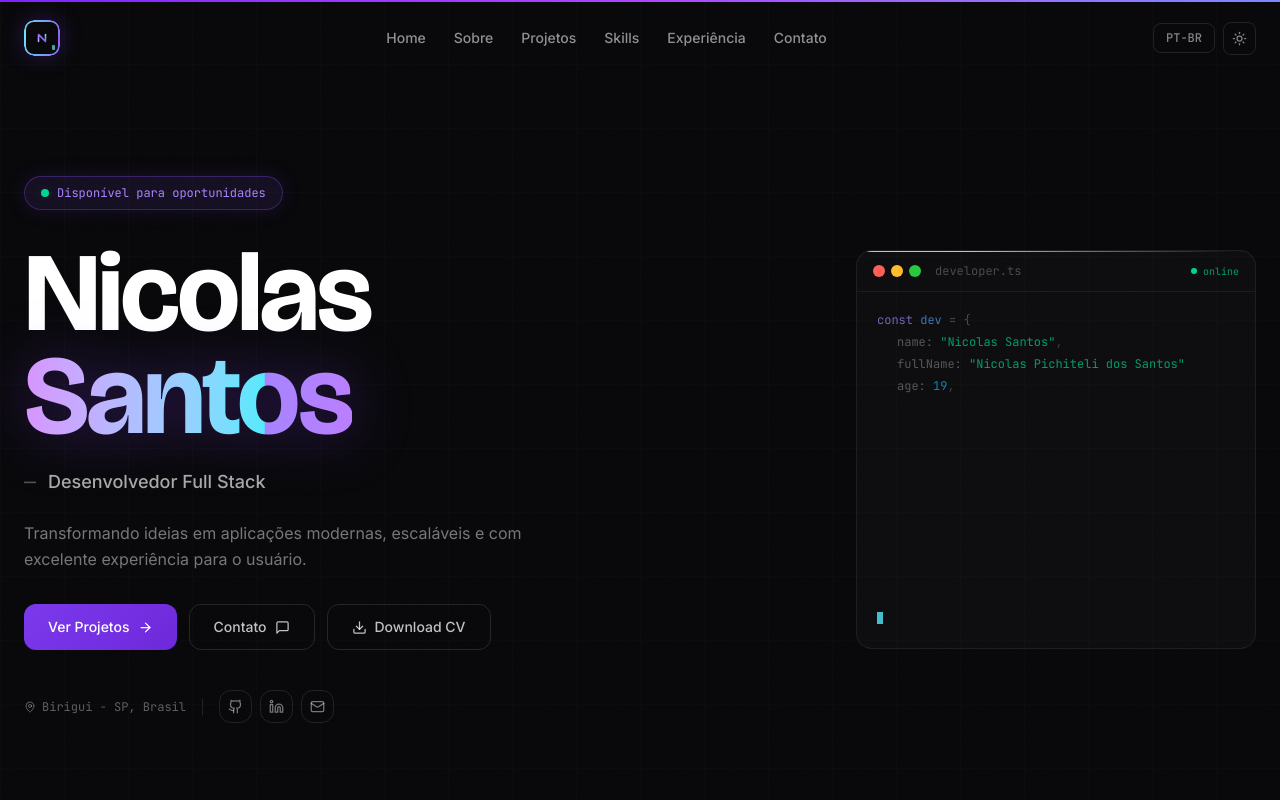
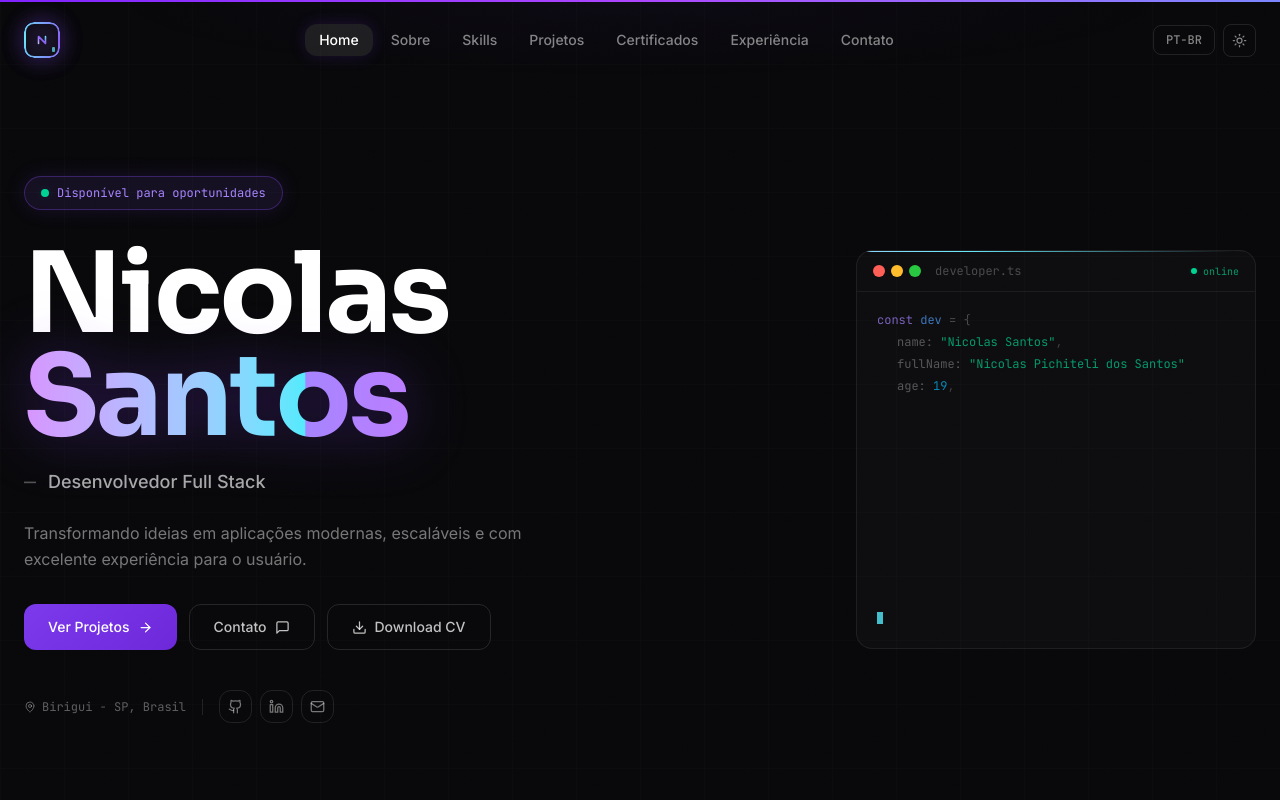
Before and after one commit to nicolasdosantos/PortifolioDev, a React (Vite) app: page / in a window 1280 px wide. Shown: the top 800 px of the page. Built offline with nearby package versions, Linux system fonts and the light colour scheme.

Commit message:
Animações upload

```diff
--- a/src/app/components/common/GlobalStyles.tsx
+++ b/src/app/components/common/GlobalStyles.tsx
@@ -23,7 +23,7 @@ export function GlobalStyles() {
       ::-webkit-scrollbar-thumb { background: linear-gradient(180deg, #C4B5FD, #67E8F9); border-radius: 3px; }
       ::-webkit-scrollbar-thumb:hover { background: linear-gradient(180deg, #DDD6FE, #A5F3FC); }
 
-      .font-display { font-family: 'Bricolage Grotesque', sans-serif; }
+      .font-display { font-family: 'Sora', sans-serif; }
       .font-body    { font-family: 'Inter', sans-serif; }
       .font-mono2   { font-family: 'JetBrains Mono', monospace; }
     `}</style>
--- a/src/app/components/layout/Navbar.tsx
+++ b/src/app/components/layout/Navbar.tsx
@@ -1,4 +1,4 @@
-import { useEffect, useState } from "react";
+import { useEffect, useRef, useState } from "react";
 import { AnimatePresence, motion } from "motion/react";
 import { Menu, Moon, Sun, X } from "lucide-react";
 import type { Lang, Translation } from "../../types";
@@ -12,11 +12,13 @@ interface NavbarProps {
   t: Translation;
 }
 
-const NAV_IDS = ["#home", "#sobre", "#projetos", "#skills", "#experiencia", "#contato"];
+const NAV_IDS = ["home", "sobre", "skills", "projetos", "certificados", "experiencia", "contato"];
 
 export function Navbar({ dark, setDark, lang, setLang, t }: NavbarProps) {
   const [scrolled, setScrolled] = useState(false);
   const [open, setOpen] = useState(false);
+  const [active, setActive] = useState(NAV_IDS[0]);
+  const clickLock = useRef<number | null>(null);
 
   useEffect(() => {
     const fn = () => setScrolled(window.scrollY > 50);
@@ -24,8 +26,30 @@ export function Navbar({ dark, setDark, lang, setLang, t }: NavbarProps) {
     return () => window.removeEventListener("scroll", fn);
   }, []);
 
-  const go = (href: string) => {
-    document.querySelector(href)?.scrollIntoView({ behavior: "smooth" });
+  useEffect(() => {
+    const sections = NAV_IDS.map(id => document.getElementById(id)).filter(Boolean) as HTMLElement[];
+    if (!sections.length) return;
+
+    const observer = new IntersectionObserver(
+      entries => {
+        if (clickLock.current !== null) return;
+        const visible = entries
+          .filter(e => e.isIntersecting)
+          .sort((a, b) => b.intersectionRatio - a.intersectionRatio)[0];
+        if (visible) setActive(visible.target.id);
+      },
+      { rootMargin: "-35% 0px -55% 0px", threshold: [0, 0.25, 0.5, 0.75, 1] }
+    );
+
+    sections.forEach(s => observer.observe(s));
+    return () => observer.disconnect();
+  }, []);
+
+  const go = (id: string) => {
+    setActive(id);
+    if (clickLock.current) window.clearTimeout(clickLock.current);
+    clickLock.current = window.setTimeout(() => { clickLock.current = null; }, 900);
+    document.getElementById(id)?.scrollIntoView({ behavior: "smooth" });
     setOpen(false);
   };
 
@@ -37,46 +61,115 @@ export function Navbar({ dark, setDark, lang, setLang, t }: NavbarProps) {
         transition={{ duration: 0.6, delay: 0.15 }}
         className={`fixed top-0 left-0 right-0 z-50 transition-all duration-500 ${scrolled
           ? dark
-            ? "bg-[#08080A]/90 backdrop-blur-xl border-b border-white/[0.05] py-3"
-            : "bg-white/90 backdrop-blur-xl border-b border-black/[0.14] py-3"
+            ? "bg-[#08080A]/90 backdrop-blur-xl py-3"
+            : "bg-white/90 backdrop-blur-xl py-3"
           : "py-5"
         }`}
       >
+        {/* Ambient glow that follows scroll state */}
+        <motion.div
+          className="absolute inset-x-0 top-0 h-full pointer-events-none -z-10"
+          animate={{ opacity: scrolled ? 0.55 : 0.25 }}
+          transition={{ duration: 0.6 }}
+          style={{
+            background: dark
+              ? "radial-gradient(60% 140% at 50% 0%, rgba(124,58,237,0.16), transparent 70%)"
+              : "radial-gradient(60% 140% at 50% 0%, rgba(124,58,237,0.08), transparent 70%)",
+          }}
+        />
+
         <div className="max-w-7xl mx-auto px-6 flex items-center justify-between">
-          <button onClick={() => go("#home")} className="flex items-center">
+          <motion.button
+            onClick={() => go("home")}
+            className="relative flex items-center"
+            whileHover={{ scale: 1.06 }}
+            whileTap={{ scale: 0.94 }}
+            transition={{ type: "spring", stiffness: 400, damping: 15 }}
+          >
+            <motion.span
+              className="absolute -inset-2 rounded-full blur-md -z-10"
+              style={{ background: "radial-gradient(circle, rgba(139,92,246,0.35), transparent 70%)" }}
+              animate={{ opacity: [0.4, 0.85, 0.4], scale: [0.9, 1.08, 0.9] }}
+              transition={{ duration: 3.4, repeat: Infinity, ease: "easeInOut" }}
+            />
             <Logo size={36} />
-          </button>
+          </motion.button>
 
-          <div className="hidden md:flex items-center gap-1">
-            {t.nav.map((label, i) => (
+          <div className="hidden md:flex items-center gap-1 relative p-1 rounded-2xl">
+            {t.nav.map((label, i) => {
+              const id = NAV_IDS[i];
+              const isActive = active === id;
+              return (
                 <button
                   key={label}
-                onClick={() => go(NAV_IDS[i])}
-                className={`px-3 py-1.5 rounded-lg text-sm font-body transition-all duration-200 ${dark ? "text-white/55 hover:text-white hover:bg-white/[0.05]" : "text-black/72 hover:text-black hover:bg-black/[0.08]"}`}
+                  onClick={() => go(id)}
+                  className={`relative px-3.5 py-1.5 rounded-xl text-sm font-body transition-colors duration-200 ${isActive
+                    ? dark ? "text-white" : "text-[#08080A]"
+                    : dark ? "text-white/50 hover:text-white" : "text-black/60 hover:text-black"
+                  }`}
                 >
-                {label}
+                  {isActive && (
+                    <motion.span
+                      layoutId="nav-pill"
+                      className={`absolute inset-0 rounded-xl ${dark ? "bg-white/[0.09]" : "bg-black/[0.08]"}`}
+                      style={{ boxShadow: dark ? "0 0 16px rgba(124,58,237,0.18)" : "0 0 12px rgba(124,58,237,0.12)" }}
+                      transition={{ type: "spring", stiffness: 380, damping: 32 }}
+                    />
+                  )}
+                  <span className="relative z-10">{label}</span>
                 </button>
-            ))}
+              );
+            })}
           </div>
 
           <div className="hidden md:flex items-center gap-2">
-            <button
+            <motion.button
+              whileHover={{ scale: 1.05 }}
+              whileTap={{ scale: 0.95 }}
               onClick={() => setLang(lang === "pt" ? "en" : "pt")}
-              className={`px-3 py-1.5 rounded-lg text-xs font-mono2 border transition-all duration-200 ${dark ? "border-white/10 text-white/50 hover:text-white hover:bg-white/[0.05]" : "border-black/[0.16] text-black/70 hover:text-black hover:bg-black/[0.08]"}`}
+              className={`px-3 py-1.5 rounded-lg text-xs font-mono2 border transition-colors duration-200 ${dark ? "border-white/10 text-white/50 hover:text-white hover:bg-white/[0.05]" : "border-black/[0.16] text-black/70 hover:text-black hover:bg-black/[0.08]"}`}
             >
               {lang === "pt" ? "PT-BR" : "EN"}
-            </button>
-            <button
+            </motion.button>
+            <motion.button
+              whileHover={{ scale: 1.05, rotate: 15 }}
+              whileTap={{ scale: 0.95 }}
               onClick={() => setDark(!dark)}
-              className={`p-2 rounded-lg border transition-all duration-200 ${dark ? "border-white/10 text-white/50 hover:text-white hover:bg-white/[0.05]" : "border-black/[0.16] text-black/70 hover:text-black hover:bg-black/[0.08]"}`}
+              className={`p-2 rounded-lg border transition-colors duration-200 ${dark ? "border-white/10 text-white/50 hover:text-white hover:bg-white/[0.05]" : "border-black/[0.16] text-black/70 hover:text-black hover:bg-black/[0.08]"}`}
+            >
+              <AnimatePresence mode="wait" initial={false}>
+                <motion.span
+                  key={dark ? "sun" : "moon"}
+                  initial={{ rotate: -90, opacity: 0 }}
+                  animate={{ rotate: 0, opacity: 1 }}
+                  exit={{ rotate: 90, opacity: 0 }}
+                  transition={{ duration: 0.25 }}
+                  className="block"
                 >
                   {dark ? <Sun size={15} /> : <Moon size={15} />}
-            </button>
+                </motion.span>
+              </AnimatePresence>
+            </motion.button>
           </div>
 
-          <button className={`md:hidden p-2 rounded-lg ${dark ? "text-white/60" : "text-black/75"}`} onClick={() => setOpen(!open)}>
+          <motion.button
+            whileTap={{ scale: 0.9 }}
+            className={`md:hidden p-2 rounded-lg ${dark ? "text-white/60" : "text-black/75"}`}
+            onClick={() => setOpen(!open)}
+          >
+            <AnimatePresence mode="wait" initial={false}>
+              <motion.span
+                key={open ? "x" : "menu"}
+                initial={{ rotate: -90, opacity: 0 }}
+                animate={{ rotate: 0, opacity: 1 }}
+                exit={{ rotate: 90, opacity: 0 }}
+                transition={{ duration: 0.2 }}
+                className="block"
+              >
                 {open ? <X size={20} /> : <Menu size={20} />}
-          </button>
+              </motion.span>
+            </AnimatePresence>
+          </motion.button>
         </div>
       </motion.nav>
 
@@ -90,11 +183,29 @@ export function Navbar({ dark, setDark, lang, setLang, t }: NavbarProps) {
             className={`fixed inset-x-0 top-[56px] z-40 p-6 border-b ${dark ? "bg-[#0F0F14]/95 backdrop-blur-xl border-white/[0.05]" : "bg-white/95 backdrop-blur-xl border-black/[0.14]"}`}
           >
             <div className="flex flex-col gap-1">
-              {t.nav.map((label, i) => (
-                <button key={label} onClick={() => go(NAV_IDS[i])} className={`text-left px-4 py-3 rounded-xl text-sm transition-colors ${dark ? "text-white/60 hover:text-white hover:bg-white/[0.05]" : "text-black/75 hover:text-black hover:bg-black/[0.08]"}`}>
+              {t.nav.map((label, i) => {
+                const id = NAV_IDS[i];
+                const isActive = active === id;
+                return (
+                  <motion.button
+                    key={label}
+                    onClick={() => go(id)}
+                    initial={{ opacity: 0, x: -12 }}
+                    animate={{ opacity: 1, x: 0 }}
+                    transition={{ duration: 0.25, delay: i * 0.04 }}
+                    whileTap={{ scale: 0.97 }}
+                    className={`text-left px-4 py-3 rounded-xl text-sm flex items-center gap-3 transition-colors ${isActive
+                      ? dark ? "text-white bg-white/[0.07]" : "text-black bg-black/[0.06]"
+                      : dark ? "text-white/60 hover:text-white hover:bg-white/[0.05]" : "text-black/75 hover:text-black hover:bg-black/[0.08]"
+                    }`}
+                  >
+                    <span
+                      className={`h-1.5 w-1.5 rounded-full transition-all duration-300 ${isActive ? "bg-violet-500 scale-100" : "bg-transparent scale-0"}`}
+                    />
                     {label}
-                </button>
-              ))}
+                  </motion.button>
+                );
+              })}
               <div className={`flex gap-2 mt-4 pt-4 border-t ${dark ? "border-white/[0.05]" : "border-black/[0.14]"}`}>
                 <button onClick={() => setLang(lang === "pt" ? "en" : "pt")} className={`flex-1 py-2 rounded-xl text-xs font-mono2 border ${dark ? "border-white/10 text-white/50" : "border-black/[0.16] text-black/70"}`}>
                   {lang === "pt" ? "EN" : "PT-BR"}
--- a/src/app/components/sections/Certificates.tsx
+++ b/src/app/components/sections/Certificates.tsx
@@ -18,7 +18,7 @@ export function Certificates({ dark, t }: CertificatesProps) {
   const [hovered, setHovered] = useState<string | null>(null);
 
   return (
-    <section className="py-24 relative">
+    <section id="certificados" className="py-24 relative">
       <div className="max-w-7xl mx-auto px-6">
         <SectionHeader label={t.certs_label} title={t.certs_title} dark={dark} />
 
--- a/src/app/components/sections/GitHubActivity.tsx
+++ b/src/app/components/sections/GitHubActivity.tsx
@@ -1,6 +1,6 @@
-import { useMemo, useState } from "react";
+import { useState } from "react";
 import { motion } from "motion/react";
-import { ArrowUpRight, Flame, GitFork, Github, Star } from "lucide-react";
+import { ArrowUpRight, Flame, GitFork, Github, Star, TrendingUp } from "lucide-react";
 import type { Translation } from "../../types";
 import { SectionHeader } from "../common";
 import { useCounter } from "../../hooks/useCounter";
@@ -11,22 +11,37 @@ interface GitHubActivityProps {
   t: Translation;
 }
 
+const GITHUB_USER = "nicolasdosantos";
+const GITHUB_URL = `https://github.com/${GITHUB_USER}`;
+
+/** Real values pulled from the GitHub REST API + public contribution calendar for nicolasdosantos. */
 const STATS = [
   { key: "repos", value: 41, icon: GitFork, color: "#8B5CF6" },
-  { key: "contributions", value: 860, icon: Github, color: "#67E8F9" },
-  { key: "streak", value: 12, icon: Flame, color: "#FB923C" },
-  { key: "stars", value: 27, icon: Star, color: "#F0ABFC" },
+  { key: "contributions", value: 67, icon: Github, color: "#67E8F9" },
+  { key: "streak", value: 2, icon: Flame, color: "#FB923C" },
+  { key: "stars", value: 5, icon: Star, color: "#F0ABFC" },
 ] as const;
 
 const TOP_LANGUAGES = [
-  { name: "TypeScript", pct: 38, color: "#3178C6" },
-  { name: "PHP", pct: 26, color: "#777BB4" },
-  { name: "JavaScript", pct: 18, color: "#F7DF1E" },
-  { name: "Python", pct: 12, color: "#3776AB" },
-  { name: "CSS", pct: 6, color: "#38BDF8" },
+  { name: "HTML", pct: 30, color: "#E34C26" },
+  { name: "JavaScript", pct: 24, color: "#F1E05A" },
+  { name: "C++", pct: 16, color: "#F34B7D" },
+  { name: "Python", pct: 14, color: "#3572A5" },
+  { name: "TypeScript", pct: 8, color: "#3178C6" },
+  { name: "CSS", pct: 5, color: "#563D7C" },
+  { name: "Blade", pct: 3, color: "#F7523F" },
 ];
 
-const MONTHS = ["Jan", "Fev", "Mar", "Abr", "Mai", "Jun", "Jul", "Ago", "Set", "Out", "Nov", "Dez"];
+/** Real monthly contribution totals (last 6 months) from github.com/users/nicolasdosantos/contributions. */
+const MONTHLY_ACTIVITY = [
+  { label: "Fev", count: 0 },
+  { label: "Mar", count: 0 },
+  { label: "Abr", count: 0 },
+  { label: "Mai", count: 5 },
+  { label: "Jun", count: 23 },
+  { label: "Jul", count: 21 },
+];
+const RECENT_3M_TOTAL = 49;
 
 function StatCard({ stat, label, dark, index }: { stat: (typeof STATS)[number]; label: string; dark: boolean; index: number }) {
   const { count, ref } = useCounter(stat.value, 1400);
@@ -72,25 +87,6 @@ export function GitHubActivity({ dark, t }: GitHubActivityProps) {
   const [hoveredCell, setHoveredCell] = useState<string | null>(null);
   const hasHover = useHasHover();
 
-  const grid = useMemo(() => {
-    const seeded = (i: number, j: number) => {
-      const x = Math.sin(i * 12.9898 + j * 78.233) * 43758.5453;
-      return x - Math.floor(x);
-    };
-    return Array.from({ length: 52 }, (_, wi) => {
-      const recentBoost = wi > 42 ? 0.18 : 0;
-      return Array.from({ length: 7 }, (_, di) => Math.min(1, seeded(wi, di) + recentBoost));
-    });
-  }, []);
-
-  const levelOf = (val: number) => (val < 0.35 ? 0 : val < 0.55 ? 1 : val < 0.72 ? 2 : val < 0.88 ? 3 : 4);
-  const countOf = (level: number) => [0, 1, 3, 6, 10][level];
-  const colorOf = (level: number, dark: boolean) => {
-    const darkScale = ["rgba(255,255,255,0.06)", "#4C1D95", "#6D28D9", "#8B5CF6", "#C4B5FD"];
-    const lightScale = ["rgba(0,0,0,0.06)", "#DDD6FE", "#A78BFA", "#7C3AED", "#5B21B6"];
-    return (dark ? darkScale : lightScale)[level];
-  };
-
   const statLabels: Record<string, string> = {
     repos: t.github_repos,
     contributions: t.github_contributions,
@@ -128,15 +124,15 @@ export function GitHubActivity({ dark, t }: GitHubActivityProps) {
           className={`p-6 sm:p-8 rounded-2xl border mb-6 ${dark ? "bg-white/[0.025] border-white/[0.07]" : "bg-white border-black/[0.16]"}`}
         >
           <div className="flex flex-wrap items-center justify-between gap-4 mb-6">
-            <a href="https://github.com/nicolasdosantos" target="_blank" rel="noreferrer" className="group flex items-center gap-3">
+            <a href={GITHUB_URL} target="_blank" rel="noreferrer" className="group flex items-center gap-3">
               <div className={`p-2 rounded-xl transition-colors duration-300 ${dark ? "bg-white/[0.06] group-hover:bg-white/[0.1]" : "bg-black/[0.06] group-hover:bg-black/[0.1]"}`}>
                 <Github size={16} className={dark ? "text-white/70" : "text-black/70"} />
               </div>
-              <span className={`text-sm font-mono2 ${dark ? "text-white/60" : "text-black/72"}`}>@nicolasdosantos</span>
+              <span className={`text-sm font-mono2 ${dark ? "text-white/60" : "text-black/72"}`}>@{GITHUB_USER}</span>
               <ArrowUpRight size={14} className={`transition-transform duration-300 group-hover:translate-x-0.5 group-hover:-translate-y-0.5 ${dark ? "text-white/40" : "text-black/45"}`} />
             </a>
             <a
-              href="https://github.com/nicolasdosantos"
+              href={GITHUB_URL}
               target="_blank"
               rel="noreferrer"
               className="px-4 py-2 rounded-xl text-xs font-body font-medium text-white transition-transform duration-200 hover:scale-[1.04]"
@@ -146,34 +142,40 @@ export function GitHubActivity({ dark, t }: GitHubActivityProps) {
             </a>
           </div>
 
-          <div className="overflow-x-auto pb-2">
-            <div className="min-w-max">
-              <div className={`flex gap-1 mb-1.5 text-[10px] font-mono2 ${dark ? "text-white/30" : "text-black/40"}`}>
-                {MONTHS.map((m) => (
-                  <span key={m} style={{ width: `${(52 / 12) * 16}px` }}>{m}</span>
-                ))}
+          <div className="flex items-center justify-between mb-5">
+            <h4 className={`text-xs font-mono2 uppercase tracking-[0.15em] ${dark ? "text-white/40" : "text-black/50"}`}>
+              {t.github_activity_label}
+            </h4>
+            <div className="flex items-center gap-1.5 text-xs font-mono2 text-emerald-400/90">
+              <TrendingUp size={13} />
+              <span className={dark ? "text-white/70" : "text-black/75"}>{RECENT_3M_TOTAL}</span>
+              <span className={dark ? "text-white/40" : "text-black/50"}>{t.github_recent_note}</span>
             </div>
-              <div className="flex gap-1">
-                {grid.map((week, wi) => (
-                  <div key={wi} className="flex flex-col gap-1">
-                    {week.map((val, di) => {
-                      const level = levelOf(val);
-                      const id = `${wi}-${di}`;
+          </div>
+
+          <div className="flex items-end gap-3 sm:gap-5 h-36 px-1">
+            {MONTHLY_ACTIVITY.map((m, i) => {
+              const max = Math.max(...MONTHLY_ACTIVITY.map((x) => x.count));
+              const pct = m.count === 0 ? 4 : Math.max(10, (m.count / max) * 100);
+              const active = m.count > 0;
+              const id = `month-${i}`;
               return (
+                <div key={m.label} className="relative flex-1 flex flex-col items-center h-full">
+                  <div className="relative flex-1 w-full flex items-end">
                     <motion.div
-                          key={di}
-                          initial={{ opacity: 0, scale: 0.4 }}
-                          whileInView={{ opacity: 1, scale: 1 }}
+                      className="relative w-full rounded-t-md"
+                      initial={{ height: 0 }}
+                      whileInView={{ height: `${pct}%` }}
                       viewport={{ once: true }}
-                          transition={{ duration: 0.25, delay: wi * 0.012 }}
-                          whileHover={hasHover ? { scale: 1.35 } : undefined}
+                      transition={{ duration: 0.7, delay: 0.1 + i * 0.08, ease: [0.16, 1, 0.3, 1] }}
                       onHoverStart={() => hasHover && setHoveredCell(id)}
                       onHoverEnd={() => hasHover && setHoveredCell((c) => (c === id ? null : c))}
                       onClick={() => !hasHover && setHoveredCell((c) => (c === id ? null : id))}
-                          className="relative w-3 h-3 rounded-sm cursor-default"
                       style={{
-                            background: colorOf(level, dark),
-                            boxShadow: level > 2 ? `0 0 6px ${dark ? "rgba(196,181,253,0.5)" : "rgba(124,58,237,0.35)"}` : "none",
+                        background: active
+                          ? "linear-gradient(180deg, #67E8F9, #7C3AED)"
+                          : dark ? "rgba(255,255,255,0.08)" : "rgba(0,0,0,0.08)",
+                        boxShadow: active ? "0 0 16px -2px rgba(124,58,237,0.45)" : "none",
                       }}
                     >
                       {hoveredCell === id && (
@@ -182,23 +184,15 @@ export function GitHubActivity({ dark, t }: GitHubActivityProps) {
                           animate={{ opacity: 1, y: 0 }}
                           className={`absolute -top-8 left-1/2 -translate-x-1/2 whitespace-nowrap px-2 py-1 rounded-md text-[10px] font-mono2 z-10 ${dark ? "bg-white text-black" : "bg-[#08080A] text-white"}`}
                         >
-                              {countOf(level)} {t.github_tooltip}
+                          {m.count} {t.github_tooltip}
                         </motion.div>
                       )}
                     </motion.div>
+                  </div>
+                  <span className={`mt-2 text-[10px] font-mono2 ${dark ? "text-white/35" : "text-black/45"}`}>{m.label}</span>
+                </div>
               );
             })}
-                  </div>
-                ))}
-              </div>
-              <div className={`flex items-center gap-1.5 mt-3 justify-end text-[10px] font-mono2 ${dark ? "text-white/30" : "text-black/40"}`}>
-                <span>{t.github_legend_less}</span>
-                {[0, 1, 2, 3, 4].map((lvl) => (
-                  <span key={lvl} className="w-2.5 h-2.5 rounded-sm" style={{ background: colorOf(lvl, dark) }} />
-                ))}
-                <span>{t.github_legend_more}</span>
-              </div>
-            </div>
           </div>
         </motion.div>
 
--- a/src/app/data/translations.ts
+++ b/src/app/data/translations.ts
@@ -2,7 +2,7 @@ import type { Lang, Translation } from "../types";
 
 export const translations: Record<Lang, Translation> = {
   pt: {
-    nav: ["Home", "Sobre", "Projetos", "Skills", "Experiência", "Contato"],
+    nav: ["Home", "Sobre", "Skills", "Projetos", "Certificados", "Experiência", "Contato"],
     badge: "Disponível para oportunidades",
     name: "Nicolas Santos",
     fullName: "Nicolas Pichiteli dos Santos",
@@ -62,6 +62,8 @@ export const translations: Record<Lang, Translation> = {
     github_stars: "Estrelas recebidas",
     github_top_lang: "Linguagens mais usadas",
     github_tooltip: "contribuições",
+    github_activity_label: "Atividade mensal",
+    github_recent_note: "contribuições nos últimos 3 meses",
     stats_label: "Números",
     stat_projects: "Projetos em Destaque",
     stat_commits: "Repositórios",
@@ -91,7 +93,7 @@ export const translations: Record<Lang, Translation> = {
     ],
   },
   en: {
-    nav: ["Home", "About", "Projects", "Skills", "Experience", "Contact"],
+    nav: ["Home", "About", "Skills", "Projects", "Certificates", "Experience", "Contact"],
     badge: "Available for opportunities",
     name: "Nicolas Santos",
     fullName: "Nicolas Pichiteli dos Santos",
@@ -151,6 +153,8 @@ export const translations: Record<Lang, Translation> = {
     github_stars: "Stars received",
     github_top_lang: "Most used languages",
     github_tooltip: "contributions",
+    github_activity_label: "Monthly activity",
+    github_recent_note: "contributions in the last 3 months",
     stats_label: "Numbers",
     stat_projects: "Featured Projects",
     stat_commits: "Repositories",
--- a/src/app/types.ts
+++ b/src/app/types.ts
@@ -77,6 +77,8 @@ export interface Translation {
   github_stars: string;
   github_top_lang: string;
   github_tooltip: string;
+  github_activity_label: string;
+  github_recent_note: string;
   stats_label: string;
   stat_projects: string;
   stat_commits: string;
--- a/src/styles/fonts.css
+++ b/src/styles/fonts.css
@@ -1 +1 @@
-@import url('https://fonts.googleapis.com/css2?family=Bricolage+Grotesque:opsz,wght@12..96,300;12..96,400;12..96,500;12..96,600;12..96,700;12..96,800&family=Inter:ital,opsz,wght@0,14..32,300..700;1,14..32,300..700&family=JetBrains+Mono:wght@400;500;600&display=swap');
+@import url('https://fonts.googleapis.com/css2?family=Sora:wght@300;400;500;600;700;800&family=Inter:ital,opsz,wght@0,14..32,300..700;1,14..32,300..700&family=JetBrains+Mono:wght@400;500;600&display=swap');
```
Also changed, not shown: 5 other files (tests, documents, lock files or other folders). Lines whose indentation alone changed are shown as unchanged.
